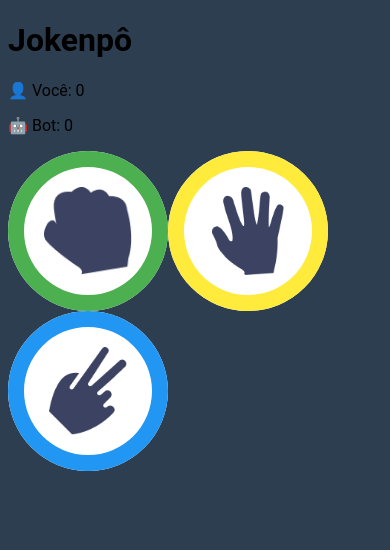
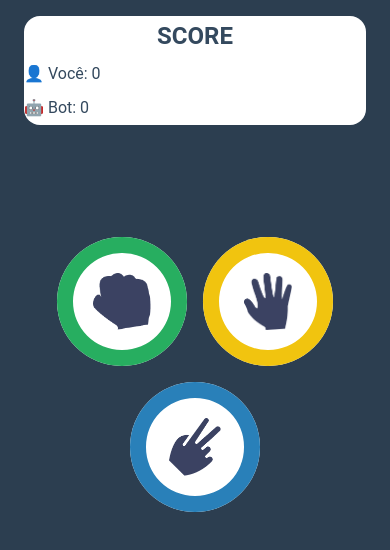
Before and after one commit to frabeloo/frontend-challenge, a Next.js app: page / in a window 390 px wide. Shown: the top 550 px of the page. Built offline with nearby package versions, Linux system fonts and the light colour scheme.

Commit message:
Score and move button mobile css finish

```diff
--- a/app/globals.css
+++ b/app/globals.css
@@ -1,4 +1,11 @@
 body {
   background-color: #2C3E50;
-  font-family: roboto;
+  font-family: Roboto,Arial, Helvetica, sans-serif;
+  color: #34495E;
 }
+.flex{
+    display: flex;
+    flex-direction: column;
+    margin: 16px;
+    gap: 7rem;
+}
--- a/app/layout.tsx
+++ b/app/layout.tsx
@@ -1,21 +1,5 @@
-import type { Metadata } from "next";
-import { Geist, Geist_Mono } from "next/font/google";
+
 import "./globals.css";
-
-const geistSans = Geist({
-  variable: "--font-geist-sans",
-  subsets: ["latin"],
-});
-
-const geistMono = Geist_Mono({
-  variable: "--font-geist-mono",
-  subsets: ["latin"],
-});
-
-export const metadata: Metadata = {
-  title: "Create Next App",
-  description: "Generated by create next app",
-};
 
 export default function RootLayout({
   children,
@@ -24,7 +8,7 @@ export default function RootLayout({
 }>) {
   return (
     <html lang="en">
-      <body className={`${geistSans.variable} ${geistMono.variable}`}>
+      <body>
         {children}
       </body>
     </html>
--- a/app/page.tsx
+++ b/app/page.tsx
@@ -1,8 +1,8 @@
 'use client';
 import { useState } from 'react';
-import Scoreboard from '@/components/Scoreboard';
+import Scoreboard from '@/components/Scoreboard/Scoreboard';
 import MoveButton from '@/components/MoveButton/MoveButton';
-import ResultModal from '@/components/ResultModal';
+import ResultModal from '@/components/Result/Result';
 
 type Move = 'Pedra' | 'Papel' | 'Tesoura';
 
@@ -37,12 +37,11 @@ export default function HomePage() {
   };
 
   return (
-    <div className="">
-      <h1 className="">Jokenpô</h1>
+    <div className="flex">
 
       <Scoreboard playerScore={playerScore} botScore={botScore} />
 
-      <div className="">
+      <div className="moves-container">
         <MoveButton imageSrc="rock.png" color='green' label="Pedra" onClick={() => handlePlay('Pedra')} />
         <MoveButton imageSrc="paper.png" color='yellow' label="Papel" onClick={() => handlePlay('Papel')} />
         <MoveButton imageSrc="scissor.png" color='blue' label="Tesoura" onClick={() => handlePlay('Tesoura')} />
--- a/components/MoveButton/MoveButton.css
+++ b/components/MoveButton/MoveButton.css
@@ -1,8 +1,7 @@
 /* MoveButton.css */
 .move-button {
-    --size: 10rem;                 /* ajuste o tamanho total do botão */
-    --inner-border: 1rem;         /* largura da "borda interna" */
-    /* cor da borda interna */
+    --size: 8.1rem;
+    --inner-border: 1rem;
     width: var(--size);
     height: var(--size);
     background: #fff;
@@ -14,29 +13,38 @@
     padding: 0;
     border: none;
     cursor: pointer;
-
-    /* borda interna via box-shadow inset */
     box-shadow: inset 0 0 0 var(--inner-border) var(--inner-border-color);
 }
 .green{
-    --inner-border-color: #4CAF50; /* verde */
+    --inner-border-color: #27AE60;
 }
 .yellow{
-    --inner-border-color: #FFEB3B; /* amarelo */
+    --inner-border-color: #F1C40F;
 }
 .blue{
-    --inner-border-color: #2196F3; /* azul */
+    --inner-border-color: #2980B9;
 }
-
-/* foco acessível (opcional) */
+.red{
+    --inner-border-color: #E74C3C;
+}
 .move-button:focus {
     outline: none;
     box-shadow:
-        0 0 0 0.25rem rgba(0, 123, 255, 0.15), /* halo externo */
+        0 0 0 0.25rem rgba(0, 123, 255, 0.15),
         inset 0 0 0 var(--inner-border) var(--inner-border-color);
 }
 .move-button__img {
-    width: calc(var(--size) - 3.5 * var(--inner-border) - 1rem); /* ajuste o tamanho da imagem */
+    width: calc(var(--size) - 3.5 * var(--inner-border) - 1rem); ;
     height: calc(var(--size) - 3.5 * var(--inner-border) - 1rem);
     object-fit: contain;
 }
+.moves-container{
+    display: flex;
+    flex-wrap: wrap;
+    gap: 1rem;
+    justify-content: center;
+}
+.moves-container > .move-button {
+    display: inline-flex;
+    justify-content: center;
+}
--- /dev/null
+++ b/components/Scoreboard/Scoreboard.css
@@ -0,0 +1,19 @@
+.bg-white{
+    background-color: white;
+}
+.flex-center{
+    display: flex;
+    align-items: stretch;
+    flex-direction: column;
+    justify-content: center;
+    line-height: 0.1rem;
+}
+.flex-center > *{
+    align-self: flex-start;
+}
+.flex-center > :nth-child(1){
+    align-self: center;
+}
+.box{
+    border-radius: 1rem;
+}
--- a/components/Scoreboard.tsx
+++ b/components/Scoreboard/Scoreboard.tsx
@@ -1,4 +1,6 @@
 'use client';
+import "./Scoreboard.css";
+
 interface ScoreboardProps {
   playerScore: number;
   botScore: number;
@@ -6,7 +8,8 @@ interface ScoreboardProps {
 
 export default function Scoreboard({ playerScore, botScore }: ScoreboardProps) {
   return (
-    <div className="flex justify-between w-full max-w-md bg-white shadow-md rounded-xl px-6 py-3">
+    <div className="bg-white flex-center box">
+      <h2 className="">SCORE</h2>
       <p className="font-semibold text-lg">👤 Você: {playerScore}</p>
       <p className="font-semibold text-lg">🤖 Bot: {botScore}</p>
     </div>
```
Also changed, not shown: components/Result/Result.css (added), components/Result/Result.tsx (renamed from components/ResultModal.tsx).
